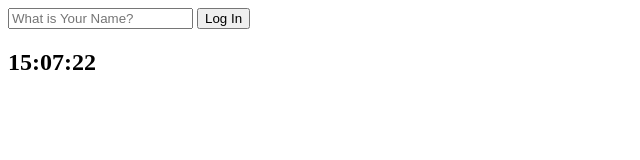
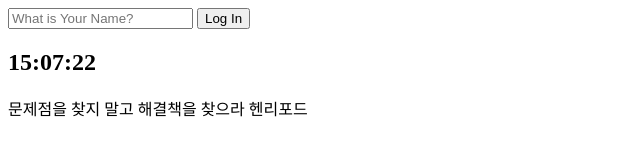
Before and after one commit to ryan2414/Momentom_JS, a plain HTML site: page index.html in a window 1280 px wide. Shown: the whole page, without its empty margins (0-640 px from the left). Drawn offline with Linux system fonts and the light colour scheme.

Commit message:
study Quotes

```diff
--- a/index.html
+++ b/index.html
@@ -19,7 +19,12 @@
     </form>
     <h2 id="clock">00:00:00</h2>
     <h1 id="greeting" class="hidden"></h1>
+    <div id="quote">
+      <span></span>
+      <span></span>
+    </div>
     <script src="./js/greetings.js"></script>
     <script src="./js/clock.js"></script>
+    <script src="./js/quotes.js"></script>
   </body>
 </html>
--- /dev/null
+++ b/js/quotes.js
@@ -0,0 +1,62 @@
+const quotes = [
+  {
+    quote: "하루에 3시간을 걸으면 7년 후에 지구를 한바퀴 돌 수 있다.",
+    author: "사무엘존슨",
+  },
+  {
+    quote: "언제나 현재에 집중할수 있다면 행복할것이다.",
+    author: "파울로 코엘료",
+  },
+  {
+    quote: "직업에서 행복을 찾아라. 아니면 행복이 무엇인지 절대 모를 것이다",
+    author: "엘버트 허버드",
+  },
+  {
+    quote:
+      "단순하게 살아라. 현대인은 쓸데없는 절차와 일 때문에 얼마나 복잡한 삶을 살아가는가?",
+    author: "이드리스 샤흐",
+  },
+  {
+    quote: "행복한 삶을 살기위해 필요한 것은 거의 없다. ",
+    author: "마르쿠스 아우렐리우스 안토니우스",
+  },
+  {
+    quote:
+      "너무 소심하고 까다롭게 자신의 행동을 고민하지 말라 . 모든 인생은 실험이다 . 더많이 실험할수록 더나아진다 ",
+    author: "랄프 왈도 에머슨",
+  },
+  {
+    quote: "계단을 밟아야 계단 위에 올라설수 있다,",
+    author: "터키속담",
+  },
+  {
+    quote: "오랫동안 꿈을 그리는 사람은 마침내 그 꿈을 닮아 간다,",
+    author: "앙드레 말로",
+  },
+  {
+    quote:
+      "성공의 비결은 단 한 가지, 잘할 수 있는 일에 광적으로 집중하는 것이다.",
+    author: "톰 모나건",
+  },
+  {
+    quote: "마음만을 가지고 있어서는 안된다. 반드시 실천하여야 한다. ",
+    author: "이소룡",
+  },
+  {
+    quote:
+      "삶을 사는 데는 단 두가지 방법이 있다. 하나는 기적이 전혀 없다고 여기는 것이고 또 다른 하나는 모든 것이 기적이라고 여기는방식이다.",
+    author: "알베르트 아인슈타인",
+  },
+  {
+    quote: "문제점을 찾지 말고 해결책을 찾으라 ",
+    author: "헨리포드",
+  },
+];
+
+const quote = document.querySelector("#quote span:first-child");
+const author = document.querySelector("#quote span:last-child");
+
+const todayQuotes = quotes[Math.floor(Math.random() * quotes.length)];
+
+quote.innerText = todayQuotes.quote;
+author.innerText = todayQuotes.author;
```
